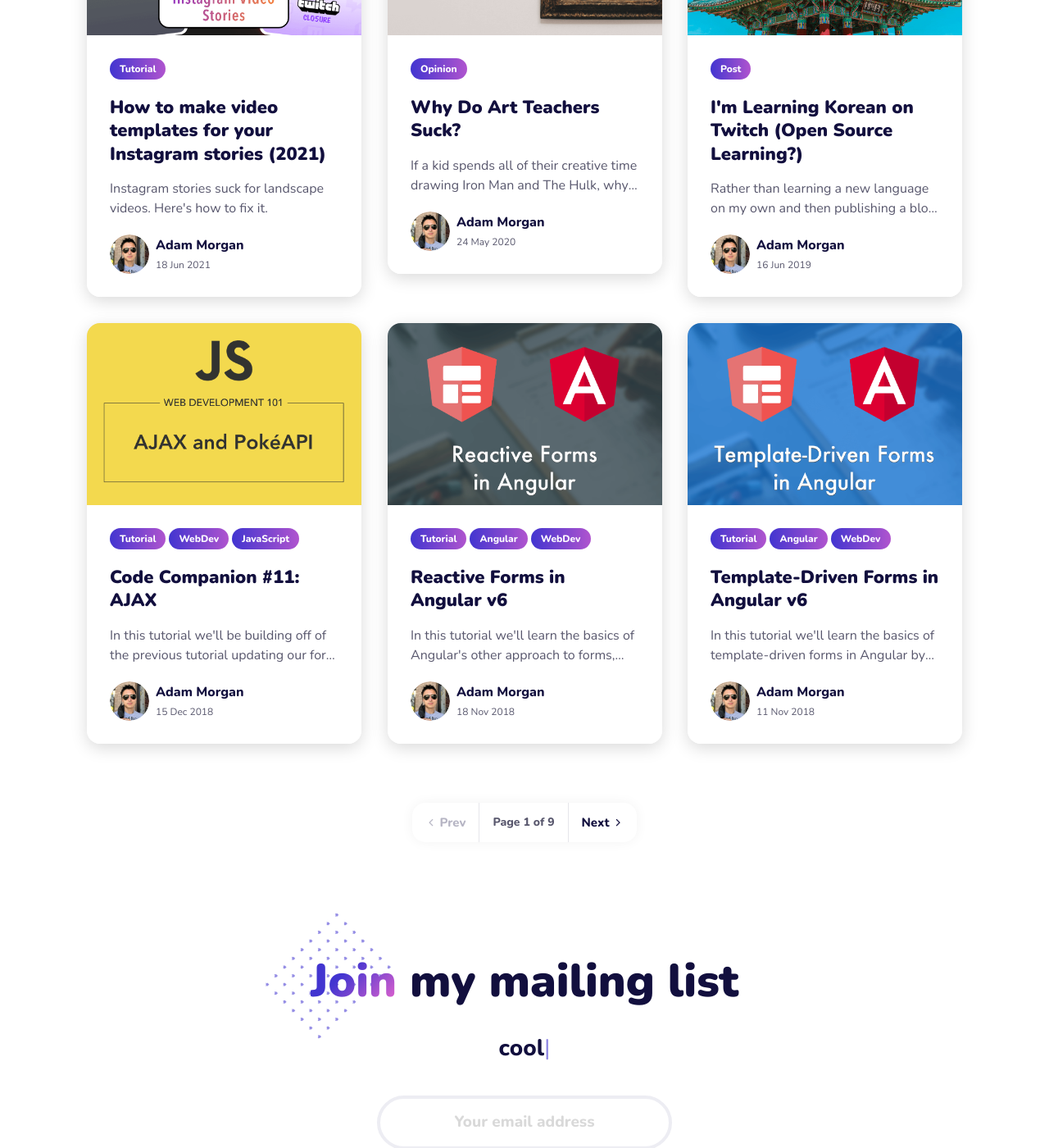
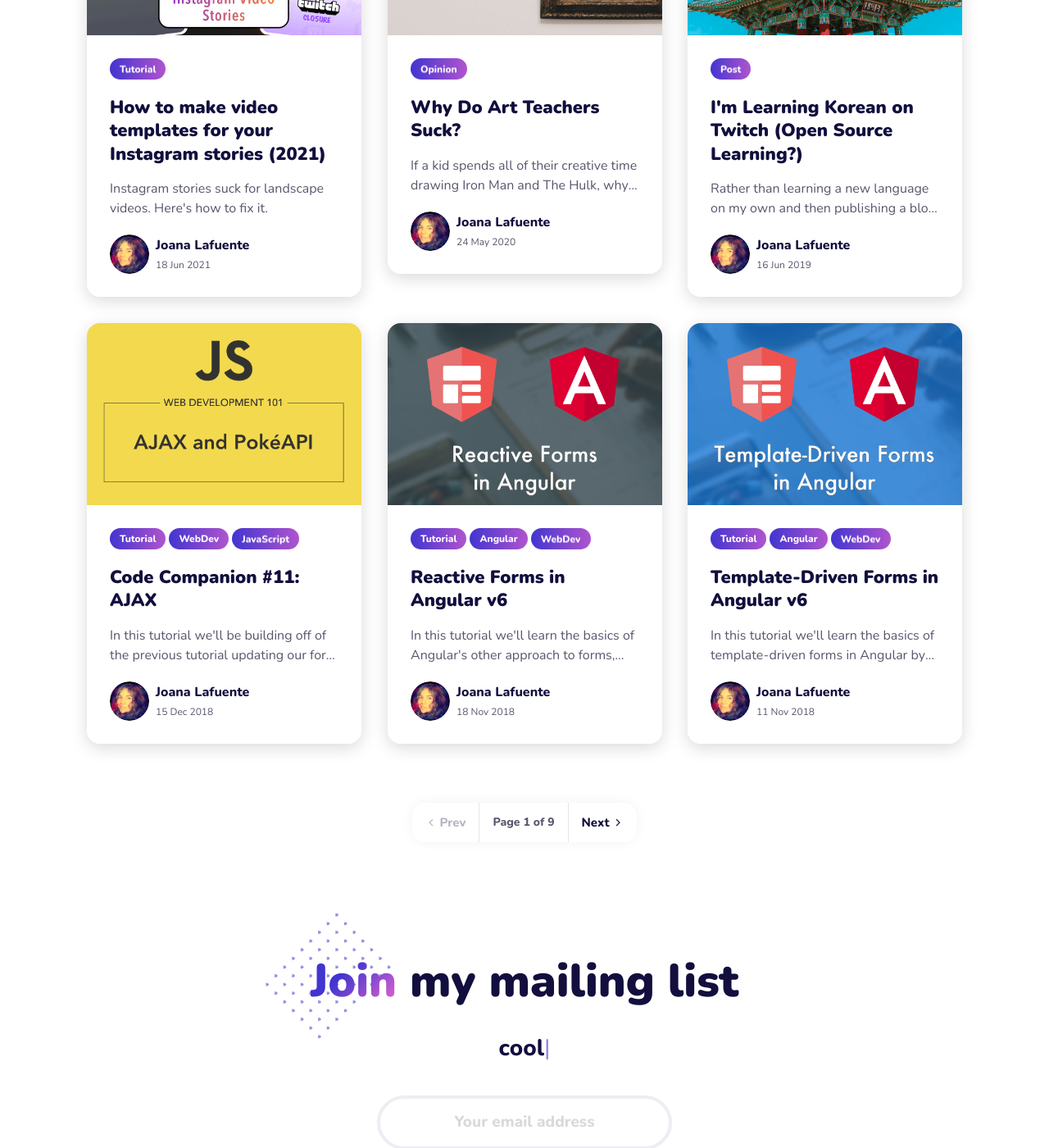
Before and after one commit to RawrStudioGH/jolafuente, a Jekyll site: the page built from blog/index.html, in a window 1280 px wide and 1400 px high, scrolled down 747 px. Shown: the whole window at 82% size. Built offline with Jekyll 4.4.1, drawn with Linux system fonts in a browser that asks for light colours; the list of posts is cut into pages by our own code.

Commit message:
Update settings.yml

```diff
--- a/_data/settings.yml
+++ b/_data/settings.yml
@@ -1,11 +1,11 @@
 #-------------------------------
 # Site Settings
 
-title: Adam
-tab__title: Adam Morgan - Web Developer and Designer
-meta__title: Adam Morgan – Full Stack Software Engineer and Web Designer
+title: Joana
+tab__title: Joana Lafuente - Illustration | Painting | Coloring
+meta__title: Joana Laufnete – Illustration | Painting | Coloring
 logo: # You can add own logo. For example '/images/logo.png'.
-description: Adam Morgan – Hire me to design and build your next website!
+description: Joana Lafuente – Illustration | Painting | Coloring
 
 menu__settings:
   menu__items:
@@ -13,12 +13,8 @@ menu__settings:
       url: '/'
     - title: 'Projects'
       url: '/projects/'
-    - title: 'Blog'
-      url: '/blog/'
     - title: 'About'
       url: '/about'
-    - title: 'Contact'
-      url: '/contact'
     # - title: 'Pages'
     #   submenu:
     #   - url: '/about'
@@ -38,16 +34,16 @@ cover__image: '/images/cover-image.jpg'
 # Author Settings
 
 author:
-  name: Adam Morgan
-  title: Hello I’m Adam Morgan
+  name: Joana Lafuente
+  title: Hello I’m Joana Lafuente
   # bio: Art Director & Graphic Designer based in Australia, crafting beautiful and functional websites and mobile apps. When I’m not working, I’m probably listening to relaxing music or traveling somewhere.
   bio: "
     I'm a freelance Web Designer and Full-Stack Developer based in Atlanta.
     I enjoy building everything from small business sites to interactive web apps.<br/><br/>
     If you're interested you can schedule a preliminary call with me here.
     "
-  image: '/images/adam-full.png'
-  avatar: '/images/adam-avatar.jpeg'
+  image: '/images/profile_600.png'
+  avatar: '/images/profile_600.png'
   button__text: See my work
 
 
```
